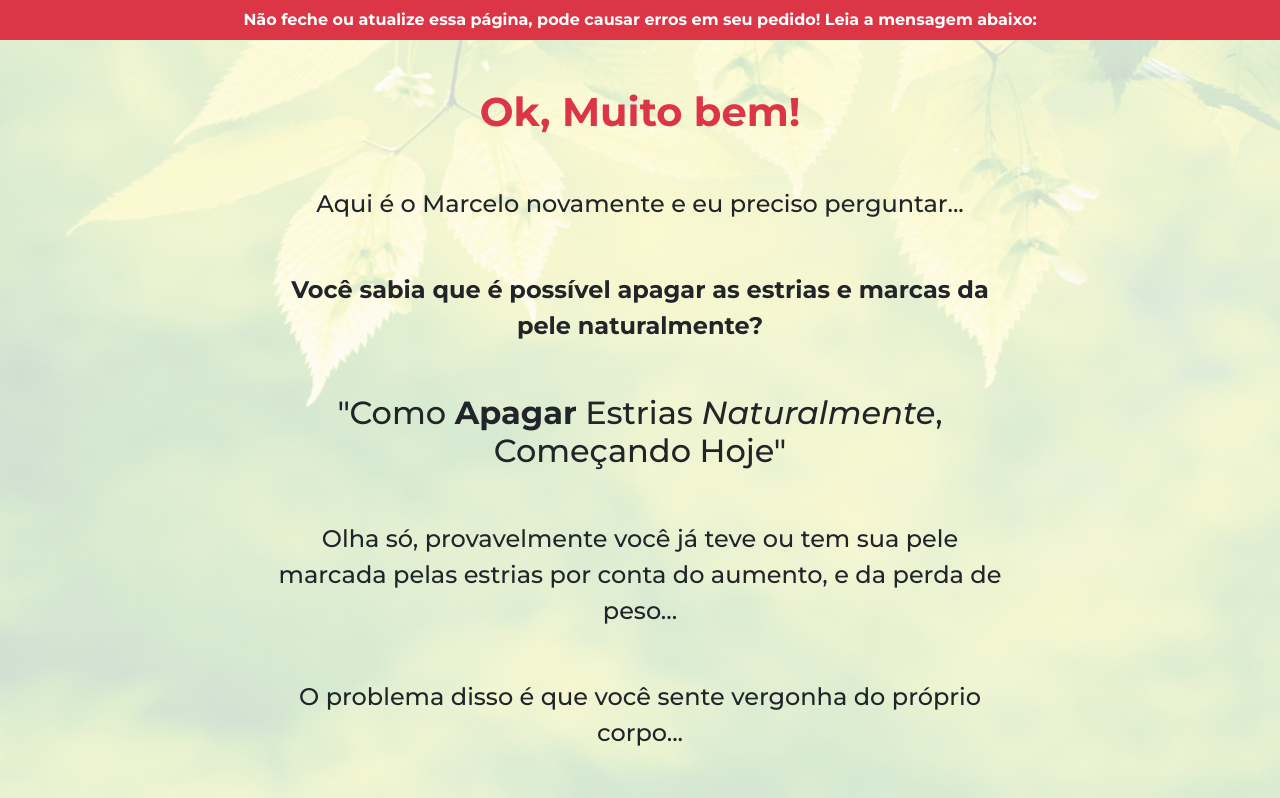
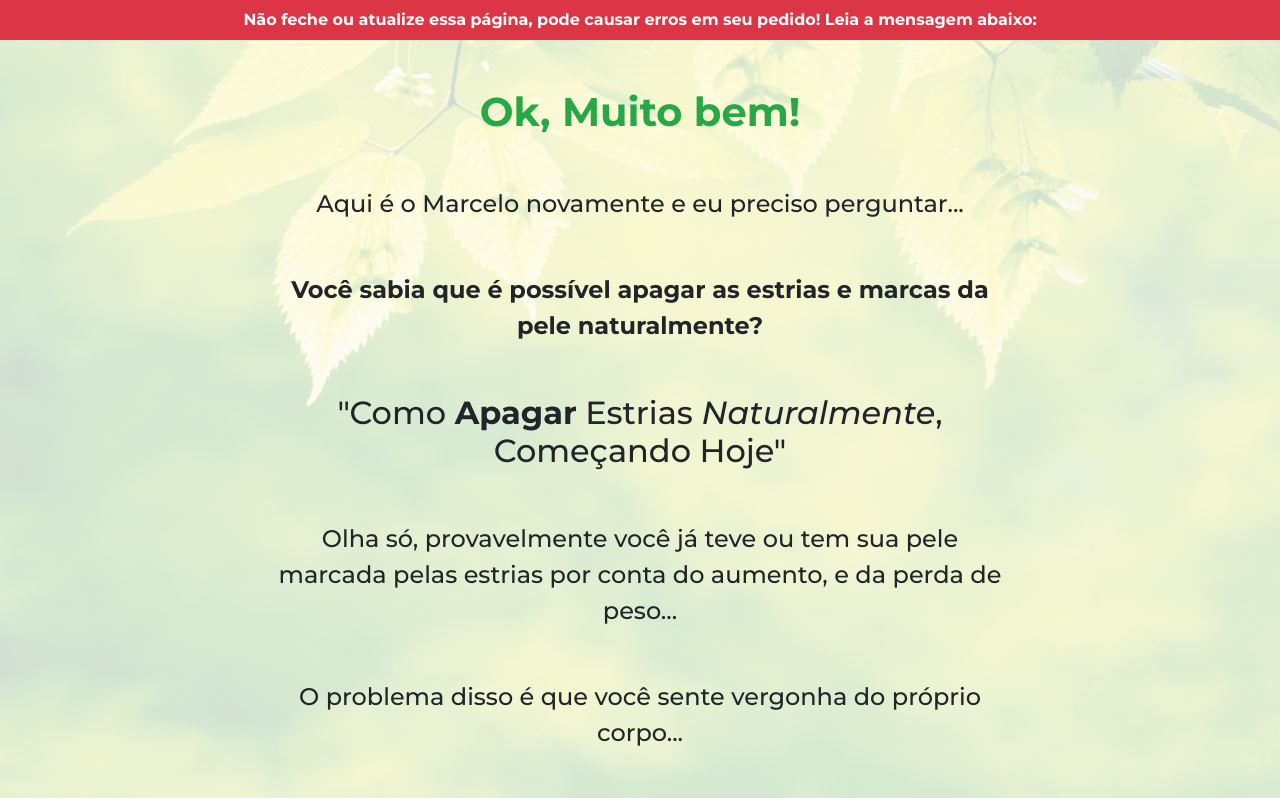
Before and after one commit to GeisterDigital/projetozero.site, a plain HTML site: page upsell2/index.html in a window 1280 px wide. Shown: the top 798 px of the page. Drawn offline with nearby package versions, Linux system fonts and the light colour scheme; files whose address does not match are found by name.

Commit message:
Update index.html

```diff
--- a/upsell2/index.html
+++ b/upsell2/index.html
@@ -52,7 +52,7 @@
     <div class="container py-5">
       <div class="row justify-content-center">
         <div class="col-lg-8 text-center">
-          <h1 class="text-danger font-weight-bold">Ok, Muito bem!</h1>
+          <h1 class="text-success font-weight-bold">Ok, Muito bem!</h1>
           <p class="lead">Aqui é o Marcelo novamente e eu preciso perguntar...</p>
           <p class="lead font-weight-bold">Você sabia que é possível apagar as estrias e marcas da pele naturalmente?</p>
           <h2>"Como <span class="font-weight-bold">Apagar</span> Estrias <span class="font-italic">Naturalmente</span>, Começando Hoje"</h2>
```
